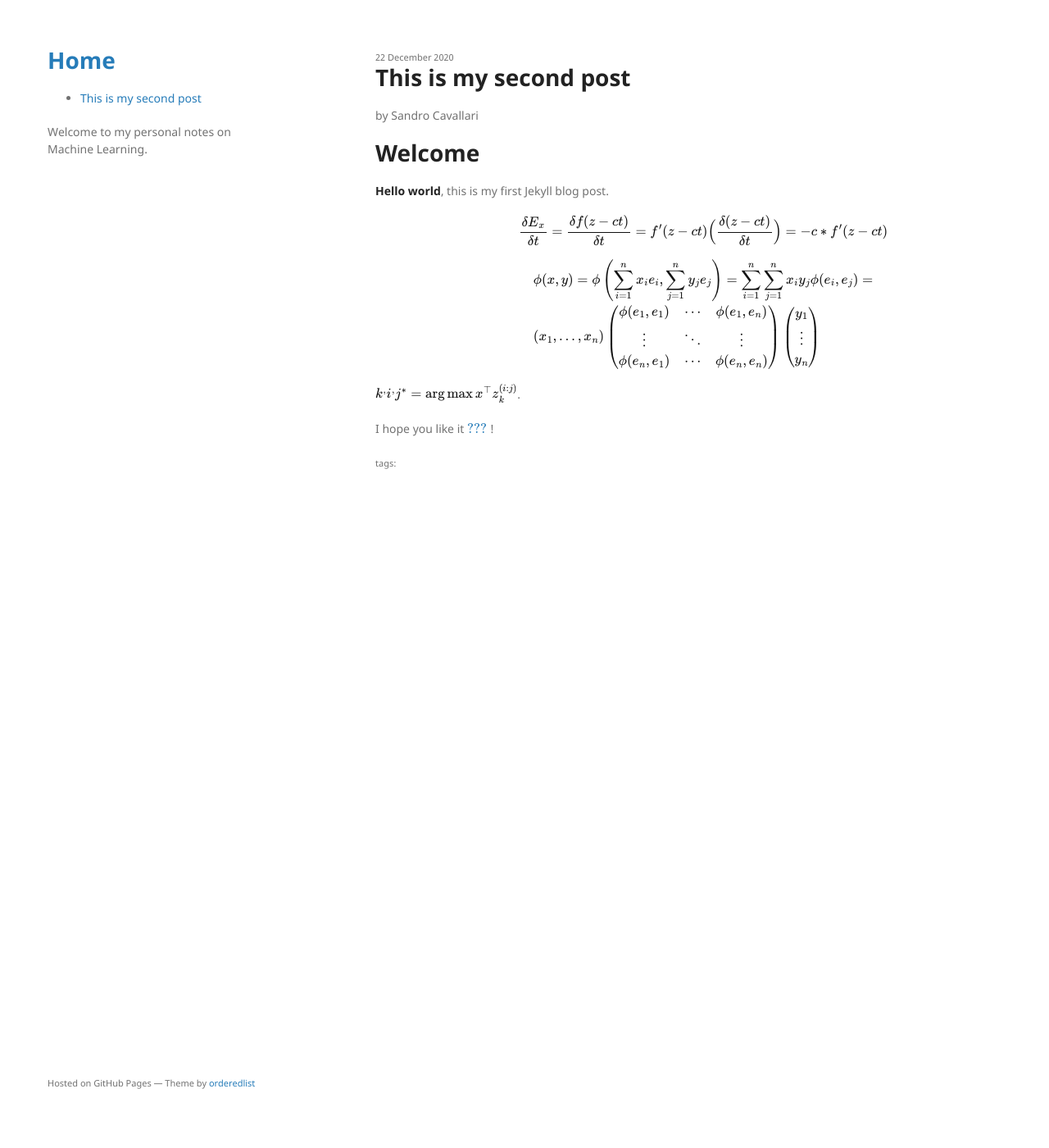
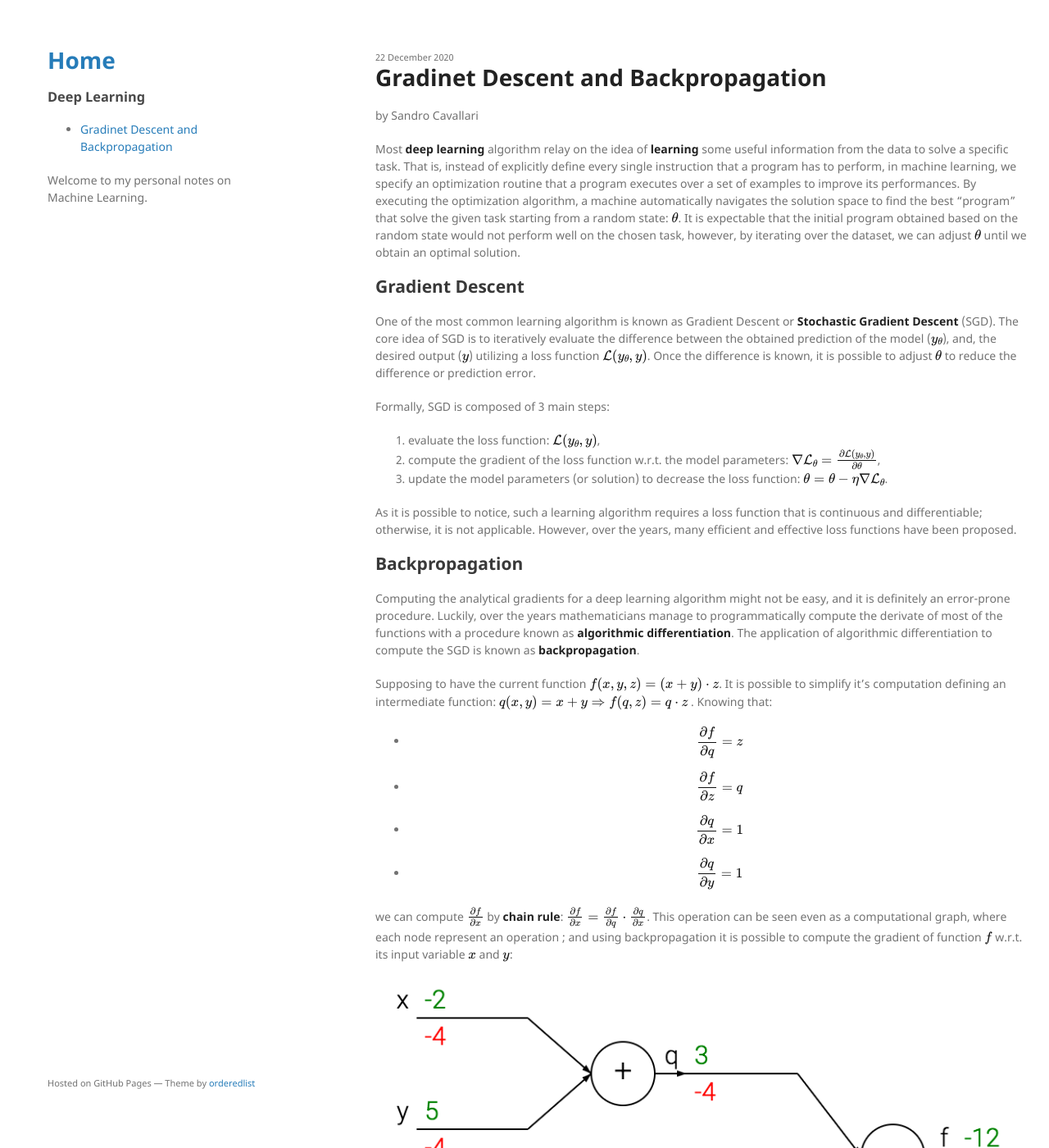
Before and after one commit to andompesta/andompesta.github.io, a Jekyll site: the page built from _posts/2020-12-22-second.md, in a window 1280 px wide and 1400 px high. Shown: the whole window at 82% size. Built offline with Jekyll 4.4.1, drawn with Linux system fonts in a browser that asks for light colours; formulas are drawn with MathJax 3; a script that is not in the unit is left out; some of the changed text lies outside the part shown.

Commit message:
first post

```diff
--- a/_config.yml
+++ b/_config.yml
@@ -1,6 +1,6 @@
 title: Sandro's Notes
 description: Welcome to my personal notes on Machine Learning.
-baseurl: "notes"
+baseurl: "/notes"
 show_downloads: false
 google_analytics:
 theme: jekyll-theme-minimal
--- a/_includes/header.html
+++ b/_includes/header.html
@@ -1,8 +1,12 @@
-<h1> <a href="{{ "/" | absolute_url }}#home"> Home </a></h1>
-<ul>
-  {% for post in site.posts %}
-    <li>
-      <a href="/{{site.baseurl}}{{post.url}}">{{ post.title }}</a>
-    </li>
-  {% endfor %}
-</ul>
+<h1> <a href="{{ "/" | absolute_url }}"> Home </a></h1>
+
+{% for tag in site.tags %}
+  <h3>{{ tag[0] }}</h3>
+  <ul>
+    {% for post in tag[1] %}
+      <li>
+      	<a href="{{site.baseurl}}{{post.url}}">{{ post.title }}</a>
+      </li>
+    {% endfor %}
+  </ul>
+{% endfor %}
--- a/_posts/2020-12-22-second.md
+++ b/_posts/2020-12-22-second.md
@@ -1,35 +1,74 @@
 ---
 layout: post
 mathjax: true
-title:  "This is my second post"
+title:  "Gradinet Descent and Backpropagation"
 author: "Sandro Cavallari"
+tag: "Deep Learning"
 ---
 
-# Welcome
-
-**Hello world**, this is my first Jekyll blog post.
-
-$$ \frac{\delta E_{x}}{\delta t} = \frac{\delta f(z-ct)}{\delta t} = f^{\prime}(z - ct)\Big(\frac{\delta(z-ct)}{\delta t}\Big) = -c*f^{\prime}(z - ct) $$
-
+Most **deep learning** algorithm relay on the idea of **learning** some useful information from the data to solve a specific task.
+That is, instead of explicitly define every single instruction that a program has to perform, in machine learning, we specify an optimization routine that a program executes over a set of examples to improve its performances.
+By executing the optimization algorithm, a machine automatically navigates the solution space to find the best "program" that solve the given task starting from a random state:
 $$
-\label{eq:1}
-\begin{align}
-  & \phi(x,y) = \phi \left(\sum_{i=1}^n x_ie_i, \sum_{j=1}^n y_je_j \right)
-  = \sum_{i=1}^n \sum_{j=1}^n x_i y_j \phi(e_i, e_j) = \\
-  & (x_1, \ldots, x_n) \left( \begin{array}{ccc}
-      \phi(e_1, e_1) & \cdots & \phi(e_1, e_n) \\
-      \vdots & \ddots & \vdots \\
-      \phi(e_n, e_1) & \cdots & \phi(e_n, e_n)
-    \end{array} \right)
-  \left( \begin{array}{c}
-      y_1 \\
-      \vdots \\
-      y_n
-    \end{array} \right)
-\end{align}
-$$
+\mathbf{\theta}
+$$.
+It is expectable that the initial program obtained based on the random state would not perform well on the chosen task, however, by iterating over the dataset, we can adjust $$\mathbf{\theta}$$ until we obtain an optimal solution.
 
 
- $$k^, i^, j^* = \arg\max x^\top z_k^{(i:j)}$$.
+## Gradient Descent
 
-I hope you like it $$\ref{eq:1}$$ !
+One of the most common learning algorithm is known as Gradient Descent or [**Stochastic Gradient Descent**](https://en.wikipedia.org/wiki/Stochastic_gradient_descent) (SGD).
+The core idea of SGD is to iteratively evaluate the difference between the obtained prediction of the model ($$y_{\theta}$$), and, the desired output ($$y$$) utilizing a loss function $$\mathcal{L}(y_{\mathbf{\theta}}, y)$$.
+Once the difference is known, it is possible to adjust $$\theta$$ to reduce the difference or prediction error.
+
+Formally, SGD is composed of 3 main steps:
+1. evaluate the loss function: $$\mathcal{L}(y_{\mathbf{\theta}}, y)$$,
+2. compute the gradient of the loss function w.r.t. the model parameters: $$\nabla \mathcal{L}_{\theta} = \frac{\partial \mathcal{L}(y_{\theta}, y)}{\partial \theta} $$,
+3. update the model parameters (or solution) to decrease the loss function: $$\mathbf{\theta} = \mathbf{\theta} - \eta \nabla \mathcal{L}_{\theta}$$.
+
+
+As it is possible to notice, such a learning algorithm requires a loss function that is continuous and differentiable; otherwise, it is not applicable.
+However, over the years, many efficient and effective loss functions have been proposed.
+
+
+
+## Backpropagation
+
+Computing the analytical gradients for a deep learning algorithm might not be easy, and it is definitely an error-prone procedure.
+Luckily, over the years mathematicians manage to programmatically compute the derivate of most of the functions with a procedure known as [**algorithmic differentiation**](https://en.wikipedia.org/wiki/Automatic_differentiation).
+The application of algorithmic differentiation to compute the SGD is known as **backpropagation**.
+
+Supposing to have the current function $$f(x,y,z) = (x + y) \cdot z$$.
+It is possible to simplify it's computation defining an intermediate function: $$ q(x, y) = x + y \Rightarrow f(q, z) = q \cdot z$$ .
+Knowing that:
+- $$\frac{\partial f}{\partial q} = z$$
+- $$\frac{\partial f}{\partial z} = q$$
+- $$\frac{\partial q}{\partial x} = 1$$
+- $$\frac{\partial q}{\partial y} = 1$$
+
+we can compute $$\frac{\partial f}{\partial x}$$ by **chain rule**: $$\frac{\partial f}{\partial x} = \frac{\partial f}{\partial q} \cdot \frac{\partial q}{\partial x}$$.
+This operation can be seen even as a computational graph, where each node represent an operation ; and using backpropagation it is possible to compute the gradient of function $$f$$ w.r.t. its input variable $$x$$ and $$y$$:
+
+
+<div>
+<img src="{{site.baseurl}}/assets/img/backprop.png" alt="Computational Graph">
+<p style="font-size:small;">Figure 1: The forward and backward pass of the computational graph for the function $ f(x,y,z) = (x + y) z $. (Image taken from Andrej Karpathy slides, CS231n.)</p>
+</div>
+
+
+
+It has to be noted that, backpropagation is a local and global process.
+It is local since a gate, during the forward pass, can compute:
+1. its output value: $$ q = x + y = 3$$,
+2. as well as its local gradient (the gradient of its input w.r.t. its output): $$ \frac{\partial q}{\partial x} = 1 $$ and $$ \frac{\partial q}{\partial y} = 1 $$.
+
+It is global since, a gate need to know the gradient of its output node in order to evaluate the chain rules: $$ \frac{\partial f}{\partial q} $$.
+The gradient of its ouput is known only during the backward pass, thus all the local computations need to be stored in memory; thus require a lot of memory.
+
+
+The backward pass start by computing: $$ \frac{f}{\partial f} = 1 $$.
+Then, knowing that $$ \frac{\partial f}{\partial q} = z $$ and $$ \frac{\partial f}{\partial q} = \frac{f}{\partial f} \frac{\partial f}{\partial q} = 1 \cdot -4 = -4$$.
+Similarly, $$ \frac{\partial f}{\partial z} = q $$ and $$ \frac{\partial f}{\partial z} = \frac{f}{\partial f} \frac{\partial f}{\partial z} = 3$$.
+Finally, our goal is to goal is to compute:
+* $$ \frac{\partial f}{\partial x} = \frac{\partial f}{\partial q} \frac{\partial q}{\partial x} = -4 \cdot 1 = -4$$ and,
+* $$ \frac{\partial f}{\partial y} = \frac{\partial f}{\partial q} \frac{\partial q}{\partial y} = -4 \cdot 1 = -4$$.
```
Also changed, not shown: assets/img/backprop.png (added).
